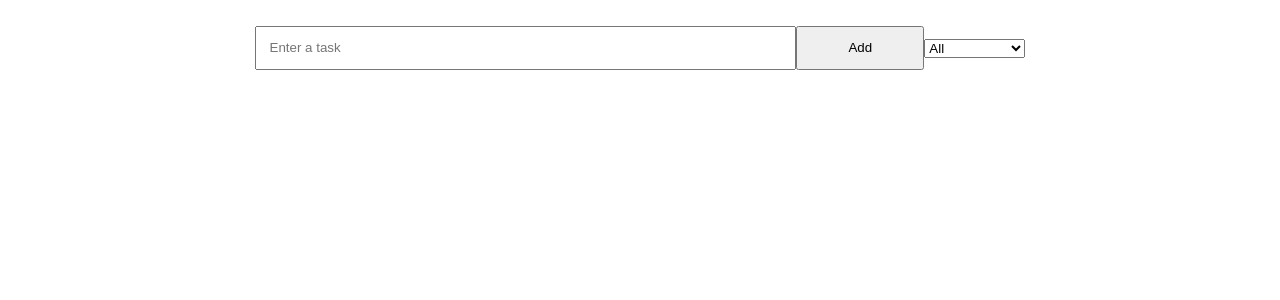
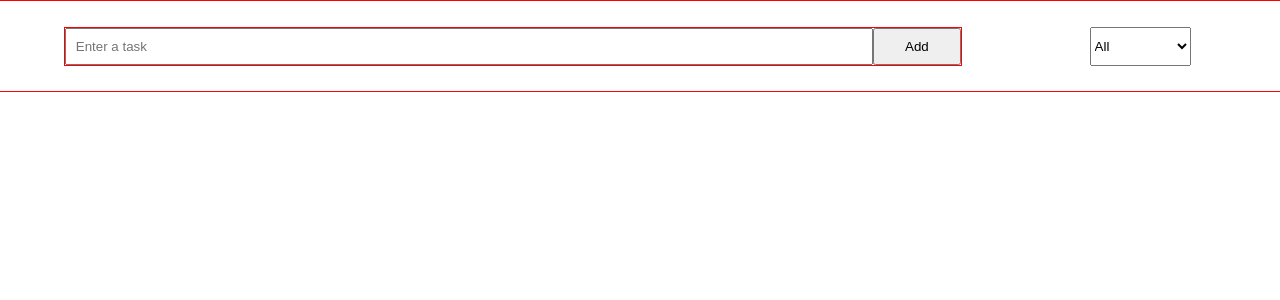
Before and after one commit to sgujuluva/todolist-React, a React (Create React App) app: page / in a window 1280 px wide. Shown: the top 300 px of the page. Built offline with nearby package versions, Linux system fonts and the light colour scheme.

Commit message:
to dolist done

```diff
--- a/src/components/ContextFun.jsx
+++ b/src/components/ContextFun.jsx
@@ -5,8 +5,9 @@ export const context = createContext();
 function ContextFun({children}) {
     const [input,setInput] = useState({value:"" , isCompleted:false})
     const [todos, setTodos] = useState([])
+    const [options,setOptions] = useState("all");
   return (
-    <context.Provider value= {{input,setInput,todos, setTodos}}>{children}</context.Provider>
+    <context.Provider value= {{input,setInput,todos, setTodos , options,setOptions}}>{children}</context.Provider>
   )
 }
 
--- a/src/components/forms/forms.css
+++ b/src/components/forms/forms.css
@@ -1,28 +1,26 @@
-.form-style{
-    width:100%;
-    padding:2%;
-    display: flex;
+.form-style {
+  width: 100%;
+  padding: 2%;
+  display: flex;
+  justify-content: space-around;
+  border: 1px red solid;
 }
-.form-style form{
-    width:100%;
-  display:flex;
+.form-style form {
+  width: 70%;
+  display: flex;
   justify-content: center;
   align-items: center;
-
+  border: 1px red solid;
 }
-.form-style input{
-    padding:1%;
-    width:40%;
+.form-style form input {
+  padding: 1%;
+  width: 90%;
 }
-.form-style button{
-    padding:1%;
-    width:10%;
+.form-style form button {
+  padding: 1%;
+  width: 10%;
 }
-.form-style .select{
-
-
-
+.form-style select {
+  padding: 0.2% 0;
+  margin-right: 2%;
 }
-.select option{
-    padding:1%;
-}
--- a/src/components/forms/index.jsx
+++ b/src/components/forms/index.jsx
@@ -5,7 +5,8 @@ import ToDoList from "../todolist";
 //styles
 import "./forms.css";
 function Forms() {
-  const { input, setInput, todos, setTodos } = useContext(context);
+  const { input, setInput, todos, setTodos, options, setOptions } =
+    useContext(context);
   console.log(input.value);
   const handleSubmit = (e) => {
     e.preventDefault();
@@ -19,20 +20,21 @@ function Forms() {
         <input
           required
           value={input.value}
-          onChange={(e) => setInput({ value: e.target.value })}
+          onChange={(e) => setInput({ ...input, value: e.target.value })}
           type="text"
           placeholder="Enter a task"
         />{" "}
         {/* // bcs its an obj using .value */}
         <button type="submit">Add</button>
-        <div className="select">
-          <select name="todos">
+
+
+
+      </form>
+      <select onChange={(e) => setOptions(e.target.value)} name="todos">
             <option value="all">All</option>
             <option value="completed">Completed</option>
             <option value="uncompleted">Uncompleted</option>
           </select>
-        </div>
-      </form>
     </div>
   );
 }
--- a/src/components/todolist/index.jsx
+++ b/src/components/todolist/index.jsx
@@ -8,22 +8,31 @@ let check =
 let uncheck = "https://cdn-icons-png.flaticon.com/128/3388/3388701.png";
 
 function ToDoList() {
-  const { todos, setTodos } = useContext(context);
+  const { todos, setTodos, options, setOptions } = useContext(context);
 
   const handleCheck = (i) => {
-
+    let mapped = todos.map((item, index) =>
+      i === index ? { ...item, isCompleted: !item.isCompleted } : item
+    );
+    setTodos(mapped);
   };
 
   const handleUncheck = (i) => {
     let filter = todos.filter((item, index) => index !== i);
     setTodos(filter);
   };
+
+  let filteredOne = (item) =>
+    (options === "completed" && item.isCompleted === true) ||
+    (options.includes("uncompleted") && item.isCompleted === false) ||
+    (options.includes("all") && item);
+
   return (
     <div className="todo-container">
       <ul className="todo-list">
-        {todos.map((item, i) => (
+        {todos.filter(filteredOne).map((item, i) => (
           <li>
-            <span>{item.value}</span>
+            <span className={item.isCompleted && "done"}>{item.value}</span>
             <div className="buttons">
               <button onClick={() => handleCheck(i)}>
                 <img src={check} alt="" />
--- a/src/components/todolist/todolist.css
+++ b/src/components/todolist/todolist.css
@@ -0,0 +1,3 @@
+.done{
+text-decoration: line-through;
+}
```
